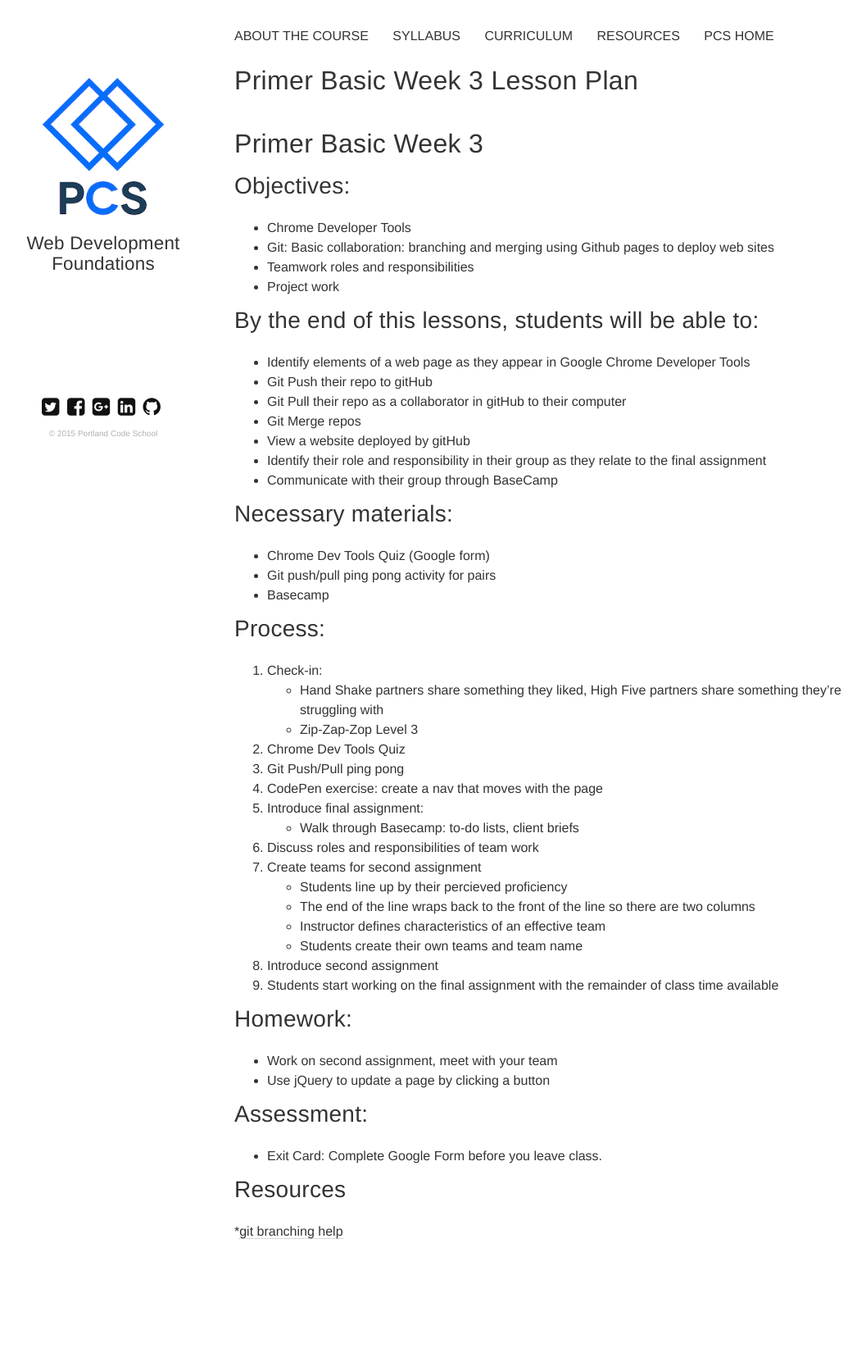
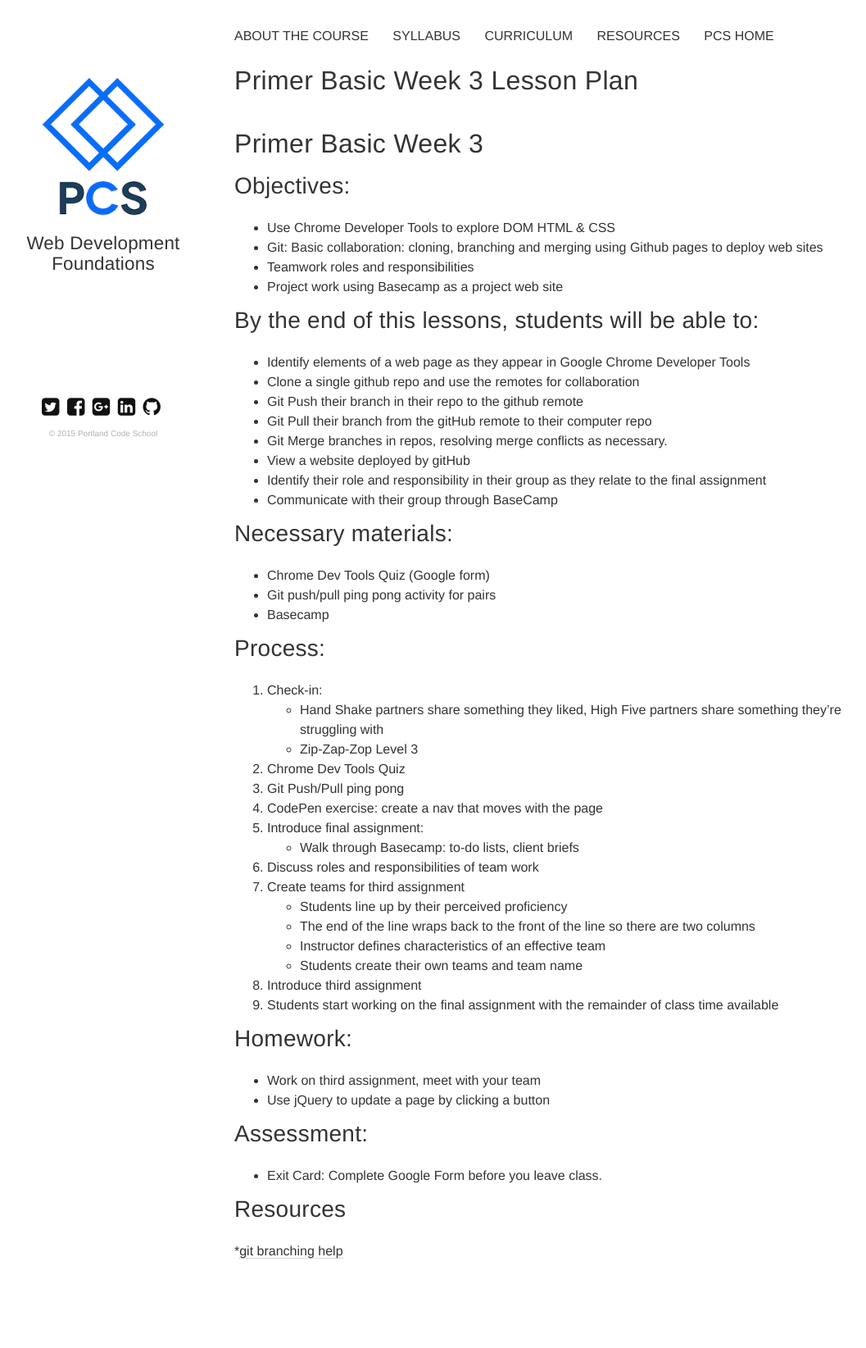
Before and after one commit to portlandcodeschool/primer, a Jekyll site: the page built from _posts/lessons/2015-03-15-primerBasicLessonPlan3.md, in a window 1280 px wide. Shown: the whole page at 82% size, without its empty margins (34-1091 px from the left). Built offline with Jekyll 4.4.1, drawn with Linux system fonts in a browser that asks for light colours; nearby versions of some CDN libraries; before the commit the page ends 1620 px from its top, so only the background shows below that.

Commit message:
minor changes

```diff
--- a/_posts/lessons/2015-03-15-primerBasicLessonPlan3.md
+++ b/_posts/lessons/2015-03-15-primerBasicLessonPlan3.md
@@ -7,16 +7,17 @@ description: "Seeing your code with Chrome Developer Tools, collaborating with g
 #Primer Basic Week 3
 
 ##Objectives:
-*	Chrome Developer Tools
-*	Git: Basic collaboration: branching and merging using Github pages to deploy web sites
+*	Use Chrome Developer Tools to explore DOM HTML & CSS
+*	Git: Basic collaboration: cloning, branching and merging using Github pages to deploy web sites
 *	Teamwork roles and responsibilities
-*	Project work
+*	Project work using Basecamp as a project web site
 
 ##By the end of this lessons, students will be able to:
 *	Identify elements of a web page as they appear in Google Chrome Developer Tools
-*	Git Push their repo to gitHub
-*	Git Pull their repo as a collaborator in gitHub to their computer
-*	Git Merge repos
+* Clone a single github repo and use the remotes for collaboration
+*	Git Push their branch in their repo to the github remote
+*	Git Pull their branch from the gitHub remote to their computer repo
+*	Git Merge branches in repos, resolving merge conflicts as necessary.
 *	View a website deployed by gitHub
 *	Identify their role and responsibility in their group as they relate to the final assignment
 *	Communicate with their group through BaseCamp
@@ -38,16 +39,16 @@ description: "Seeing your code with Chrome Developer Tools, collaborating with g
 5.	Introduce final assignment:
 	*	Walk through Basecamp: to-do lists, client briefs
 6.	Discuss roles and responsibilities of team work
-7.	Create teams for second assignment
-	*	Students line up by their percieved proficiency
+7.	Create teams for third assignment
+	*	Students line up by their perceived proficiency
 	*	The end of the line wraps back to the front of the line so there are two columns
 	*	Instructor defines characteristics of an effective team
 	*   Students create their own teams and team name
-8.	Introduce second assignment
+8.	Introduce third assignment
 9.	Students start working on the final assignment with the remainder of class time available
 
 ##Homework:
-* Work on second assignment, meet with your team
+* Work on third assignment, meet with your team
 * Use jQuery to update a page by clicking a button
 
 ##Assessment:
```
